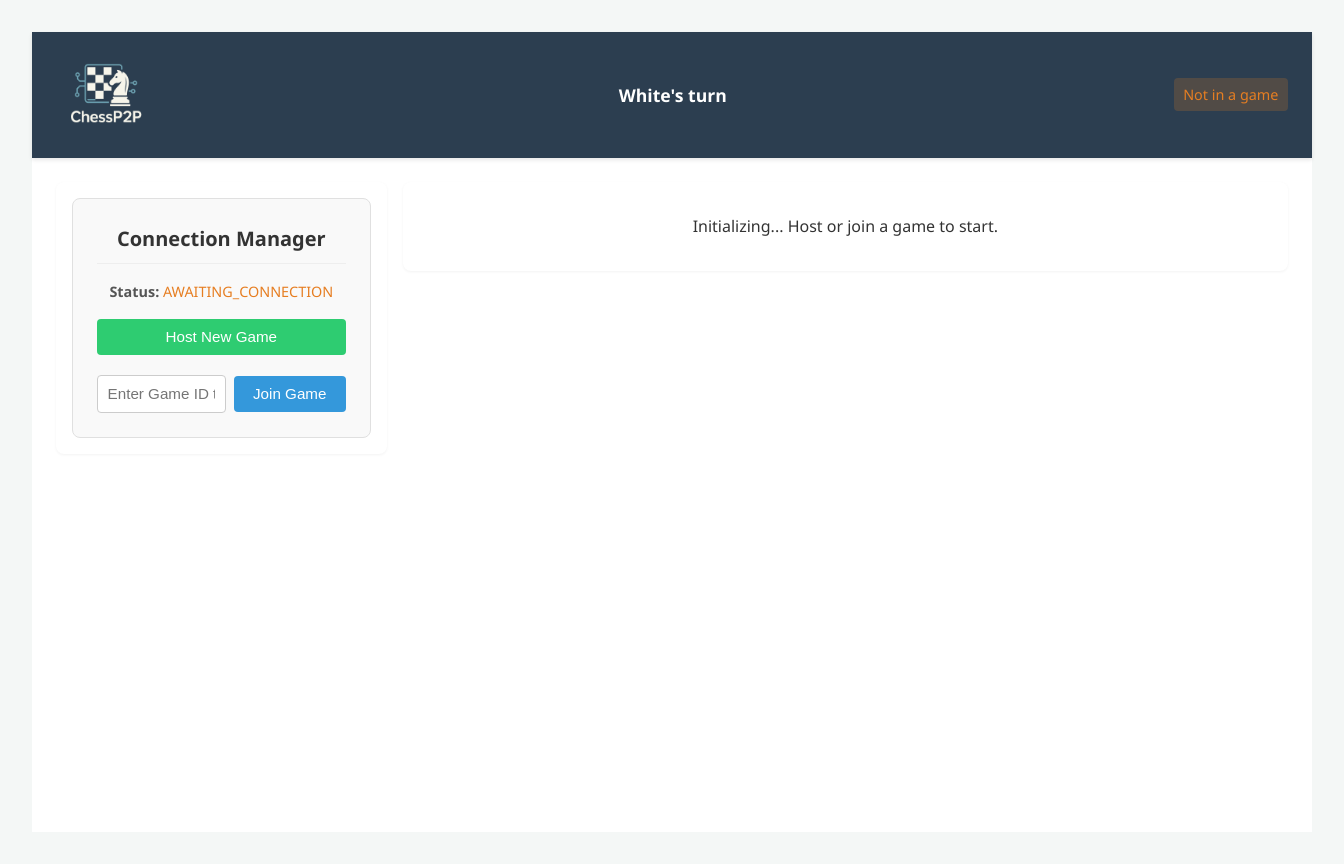
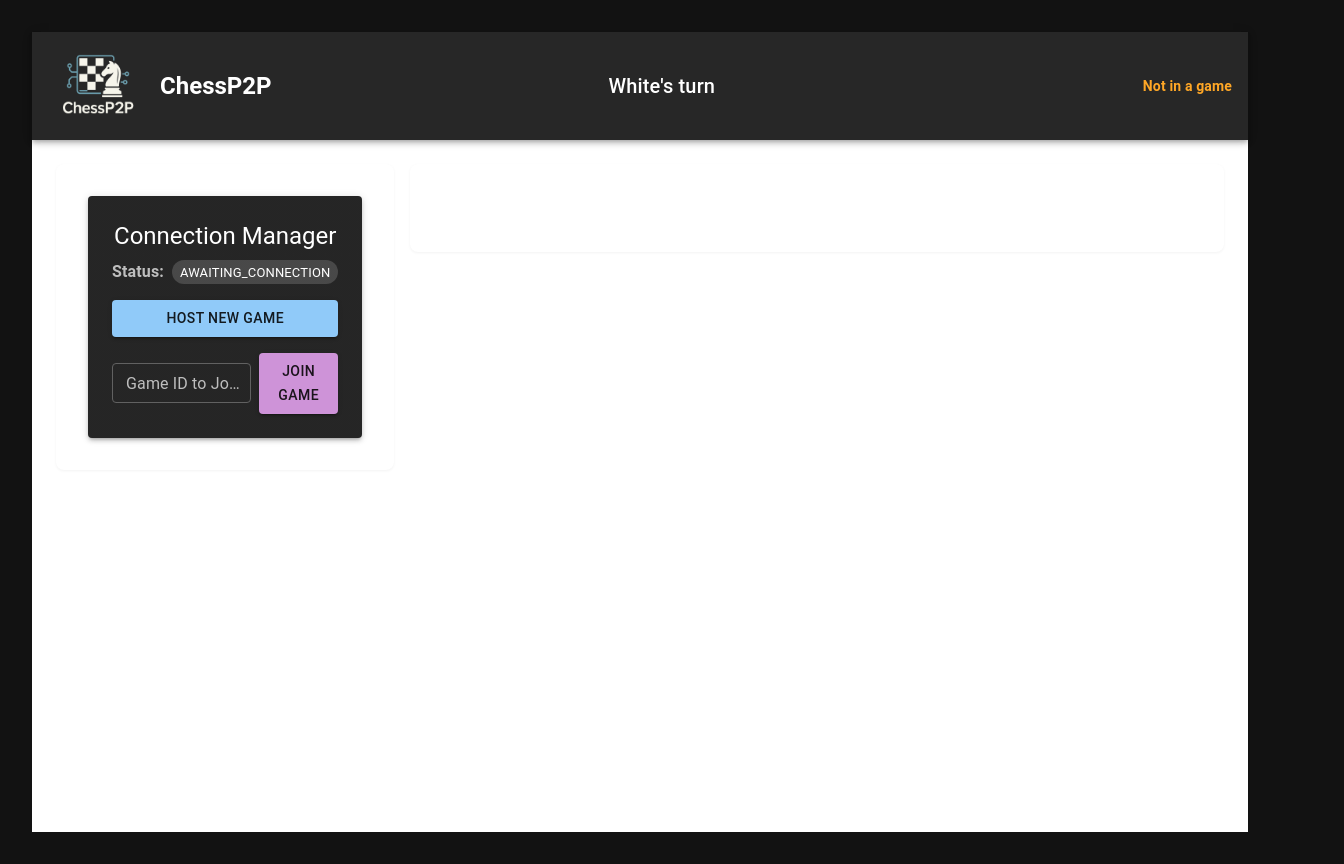
Before and after one commit to meenaren/ChessOnGithub, a React (Vite) app: page / in a window 1280 px wide. Shown: the whole page, 1344 px wide, since content can reach past the window. Built offline with nearby package versions, Linux system fonts and the light colour scheme.

Commit message:
Moved to using Material UI

```diff
--- a/package.json
+++ b/package.json
@@ -10,6 +10,9 @@
     "preview": "vite preview"
   },
   "dependencies": {
+    "@emotion/react": "^11.14.0",
+    "@emotion/styled": "^11.14.0",
+    "@mui/material": "^7.1.0",
     "chess.js": "^1.2.0",
     "react": "^19.1.0",
     "react-chessboard": "^4.7.3",
--- a/src/components/Board.tsx
+++ b/src/components/Board.tsx
@@ -38,7 +38,7 @@ const Board: React.FC<BoardProps> = ({
   };
 
   return (
-    <div style={{ width: '400px', maxWidth: '100vw' }}> {/* Basic responsive wrapper */}
+    <div style={{ width: '100%' }}> {/* Let parent containers control max-width and responsiveness */}
       <Chessboard
         position={gameFen}
         onPieceDrop={handlePieceDrop}
--- a/src/components/ConnectionManager.tsx
+++ b/src/components/ConnectionManager.tsx
@@ -1,5 +1,5 @@
 import React, { useState } from 'react';
-// Removed useGameConnection import as props will be passed down
+import { Paper, Typography, TextField, Button, Box, Stack, Chip } from '@mui/material';
 
 interface ConnectionManagerProps {
   peerId: string | null;
@@ -11,9 +11,6 @@ interface ConnectionManagerProps {
   onJoinGame: (idToJoin: string) => void;
   onLeaveGame: () => void;
   error: string | null;
-  // Props that might be displayed here or in StatusDisplay, passed from App.tsx
-  // For simplicity, if App.tsx's StatusDisplay shows these, they might not be needed here.
-  // However, the original component used them, so let's keep them for now.
   opponentPeerId: string | null;
   assignedColor: 'w' | 'b' | null;
 }
@@ -28,70 +25,138 @@ const ConnectionManager: React.FC<ConnectionManagerProps> = ({
   onJoinGame,
   onLeaveGame,
   error,
-  opponentPeerId, // Added from props
-  assignedColor,  // Added from props
+  opponentPeerId,
+  assignedColor,
 }) => {
   const [roomIdToJoin, setRoomIdToJoin] = useState('');
 
   const handleHostGameClick = () => {
-    onHostGame(); // Call the prop function
+    onHostGame();
   };
 
   const handleJoinGameClick = () => {
     if (roomIdToJoin.trim()) {
-      onJoinGame(roomIdToJoin.trim()); // Call the prop function
+      onJoinGame(roomIdToJoin.trim());
     } else {
+      // Consider using an MUI Snackbar for alerts in a real app
       alert('Please enter a Game ID to join.');
     }
   };
 
   const handleLeaveGameClick = () => {
-    onLeaveGame(); // Call the prop function
+    onLeaveGame();
+  };
+
+  const getStatusChipColor = (status: string): "default" | "primary" | "secondary" | "error" | "info" | "success" | "warning" => {
+    const lowerStatus = status.toLowerCase();
+    if (lowerStatus.includes('connected') && !lowerStatus.includes('not')) return "success";
+    if (lowerStatus.includes('connecting') || lowerStatus.includes('pending')) return "info";
+    if (lowerStatus.includes('error') || lowerStatus.includes('failed')) return "error";
+    if (lowerStatus.includes('disconnected') || lowerStatus.includes('closed')) return "warning";
+    return "default";
   };
 
   return (
-    <div className="connection-manager">
-      <h3 className="cm-title">Connection Manager</h3>
-      <div className="cm-status-section">
-        <p className="cm-status"><strong>Status:</strong> <span className={`status-${connectionStatus?.toLowerCase().replace(/_/g, '-')}`}>{connectionStatus}</span></p>
-        {error && <p className="cm-error"><strong>Error:</strong> {error}</p>}
-      </div>
+    <Paper elevation={3} sx={{ padding: 3, margin: 2, backgroundColor: 'background.paper' }}>
+      <Typography variant="h5" component="h3" gutterBottom sx={{ color: 'text.primary' }}>
+        Connection Manager
+      </Typography>
 
-      <div className="cm-info-section">
-        {peerId && <p>My Peer ID: <span className="cm-peer-id">{peerId}</span></p>}
-        {gameId && <p>Current Game ID: <span className="cm-game-id">{gameId}</span></p>}
-      </div>
+      <Box sx={{ marginBottom: 2 }}>
+        <Typography component="div" sx={{ color: 'text.secondary', display: 'flex', alignItems: 'center', gap: 1 }}>
+          <strong>Status:</strong>
+          <Chip label={connectionStatus} color={getStatusChipColor(connectionStatus)} size="small" />
+        </Typography>
+        {error && (
+          <Typography color="error" sx={{ marginTop: 1 }}>
+            <strong>Error:</strong> {error}
+          </Typography>
+        )}
+      </Box>
+
+      <Box sx={{ marginBottom: 2 }}>
+        {peerId && (
+          <Typography sx={{ color: 'text.secondary' }}>
+            My Peer ID: <Typography component="span" sx={{ color: 'text.primary', fontWeight: 'medium' }}>{peerId}</Typography>
+          </Typography>
+        )}
+        {gameId && (
+          <Typography sx={{ color: 'text.secondary' }}>
+            Current Game ID: <Typography component="span" sx={{ color: 'text.primary', fontWeight: 'medium' }}>{gameId}</Typography>
+          </Typography>
+        )}
+      </Box>
 
       {!isConnected && !gameId && (
-        <div className="cm-actions-section">
-          <button onClick={handleHostGameClick} className="cm-button cm-button-host mb-1">
+        <Stack spacing={2} sx={{ marginTop: 2 }}>
+          <Button variant="contained" color="primary" onClick={handleHostGameClick}>
             Host New Game
-          </button>
-          <div className="cm-join-group">
-            <input
-              type="text"
-              placeholder="Enter Game ID to Join"
+          </Button>
+          <Stack direction="row" spacing={1} alignItems="center">
+            <TextField
+              label="Game ID to Join"
+              variant="outlined"
+              size="small"
               value={roomIdToJoin}
               onChange={(e) => setRoomIdToJoin(e.target.value)}
-              className="cm-input cm-input-join-id"
+              fullWidth
+              InputLabelProps={{
+                style: { color: 'text.secondary' },
+              }}
+              sx={{
+                '& .MuiOutlinedInput-root': {
+                  '& .MuiOutlinedInput-notchedOutline': {
+                    borderColor: 'grey.700', // Default border color
+                  },
+                  '&:hover .MuiOutlinedInput-notchedOutline': {
+                    borderColor: 'grey.500', // Border color on hover
+                  },
+                  '&.Mui-focused .MuiOutlinedInput-notchedOutline': {
+                    borderColor: 'primary.main', // Border color when focused
+                  },
+                  // The 'color: text.primary' previously here was likely redundant or conflicting,
+                  // as input text color is specifically handled by '.MuiInputBase-input'.
+                },
+                '& .MuiInputBase-input': {
+                  color: 'text.primary', // Ensures the input text itself is the correct color
+                },
+              }}
             />
-            <button onClick={handleJoinGameClick} className="cm-button cm-button-join">Join Game</button>
-          </div>
-        </div>
+            <Button variant="contained" color="secondary" onClick={handleJoinGameClick}>
+              Join Game
+            </Button>
+          </Stack>
+        </Stack>
       )}
 
       {gameId && (
-        <div className="cm-game-active-info">
-          {isHost !== null && <p>Role: {isHost ? 'Host' : 'Joiner'}</p>}
-          {assignedColor && <p>Your Color: {assignedColor === 'w' ? 'White' : 'Black'}</p>}
-          {opponentPeerId && <p>Opponent ID: <span className="cm-peer-id">{opponentPeerId}</span></p>}
-          {isConnected && <p className="cm-connected-success"><strong>Successfully connected to opponent!</strong></p>}
-          <button onClick={handleLeaveGameClick} className="cm-button cm-button-leave mt-1">
+        <Box sx={{ marginTop: 2 }}>
+          {isHost !== null && (
+            <Typography sx={{ color: 'text.secondary' }}>
+              Role: <Typography component="span" sx={{ color: 'text.primary', fontWeight: 'medium' }}>{isHost ? 'Host' : 'Joiner'}</Typography>
+            </Typography>
+          )}
+          {assignedColor && (
+            <Typography sx={{ color: 'text.secondary' }}>
+              Your Color: <Typography component="span" sx={{ color: 'text.primary', fontWeight: 'medium' }}>{assignedColor === 'w' ? 'White' : 'Black'}</Typography>
+            </Typography>
+          )}
+          {opponentPeerId && (
+            <Typography sx={{ color: 'text.secondary' }}>
+              Opponent ID: <Typography component="span" sx={{ color: 'text.primary', fontWeight: 'medium' }}>{opponentPeerId}</Typography>
+            </Typography>
+          )}
+          {isConnected && (
+            <Typography color="success.main" sx={{ marginTop: 1, fontWeight: 'bold' }}>
+              Successfully connected to opponent!
+            </Typography>
+          )}
+          <Button variant="outlined" color="warning" onClick={handleLeaveGameClick} sx={{ marginTop: 2 }}>
             Leave Game
-          </button>
-        </div>
+          </Button>
+        </Box>
       )}
-    </div>
+    </Paper>
   );
 };
 
--- a/src/components/NavBar.tsx
+++ b/src/components/NavBar.tsx
@@ -1,5 +1,10 @@
 import React from 'react';
-import { GameStatus, type PlayerColor, type DrawType as AppDrawType } from '../utils/types';
+import { GameStatus, type PlayerColor, type DrawType } from '../utils/types';
+
+import AppBar from '@mui/material/AppBar';
+import Toolbar from '@mui/material/Toolbar';
+import Typography from '@mui/material/Typography';
+import Box from '@mui/material/Box';
 
 interface NavBarProps {
   // Connection Status Props
@@ -20,32 +25,135 @@ interface NavBarProps {
   // localPlayerColor: PlayerColor | null; // gameDisplayStatus might use this for "Your turn"
 }
 
+const getStatusColor = (status: GameStatus | undefined): string => {
+  if (!status) return 'text.primary';
+  switch (status) {
+    // Success states
+    case GameStatus.IN_PROGRESS:
+    case GameStatus.RESYNCHRONIZATION_SUCCESSFUL:
+    // Potentially game end states if we want to color them, though gameDisplayStatus might be primary
+    // case GameStatus.CHECKMATE_WHITE_WINS:
+    // case GameStatus.CHECKMATE_BLACK_WINS:
+    // case GameStatus.RESIGNATION_WHITE_WINS:
+    // case GameStatus.RESIGNATION_BLACK_WINS:
+      return 'success.main';
+
+    // Warning states
+    case GameStatus.AWAITING_CONNECTION:
+    case GameStatus.SETTING_UP:
+    case GameStatus.WHITE_IN_CHECK:
+    case GameStatus.BLACK_IN_CHECK:
+    case GameStatus.CONNECTION_LOST_ATTEMPTING_RECONNECT:
+    case GameStatus.OPPONENT_RECONNECTED_AWAITING_SYNC:
+    case GameStatus.RESYNCHRONIZING_GAME_STATE:
+      return 'warning.main';
+
+    // Error states
+    case GameStatus.CONNECTION_FAILED:
+    case GameStatus.DISCONNECTED_OPPONENT_LEFT:
+    case GameStatus.RESYNCHRONIZATION_FAILED:
+    case GameStatus.GAME_ENDED_BY_ERROR:
+      return 'error.main';
+
+    // Info/Neutral states (e.g., draws)
+    case GameStatus.STALEMATE_DRAW:
+    case GameStatus.DRAW_BY_THREEFOLD_REPETITION:
+    case GameStatus.DRAW_BY_FIFTY_MOVE_RULE:
+    case GameStatus.DRAW_BY_INSUFFICIENT_MATERIAL:
+    case GameStatus.DRAW_AGREED:
+    default:
+      return 'info.main'; // Default for any other states or if specific color isn't critical
+  }
+};
+
 const NavBar: React.FC<NavBarProps> = ({
   connectionStatusDisplay,
   gameId,
   // peerId,
   // isHost,
-  opponentPeerId,
+  // opponentPeerId,
   rawConnectionStatus,
   gameDisplayStatus,
   // currentTurn, // gameDisplayStatus should incorporate this
   // isCheck, // gameDisplayStatus should incorporate this
 }) => {
   return (
-    <nav className="navbar">
-      <img src="logo.png" alt="ChessP2P Logo" className="navbar-logo" />
-      <div className="navbar-game-status">
-        <strong>{gameDisplayStatus}</strong>
-      </div>
-      <div className={`navbar-connection-status status-${rawConnectionStatus?.toLowerCase().replace(/_/g, '-')}`}>
-        <span>{connectionStatusDisplay}</span>
-        {gameId && ( // Show Room ID if gameId exists, opponentPeerId check removed to show even if waiting
-          <span className="navbar-status-details">
-            (Room: {gameId})
-          </span>
-        )}
-      </div>
-    </nav>
+    <AppBar position="static">
+      <Toolbar
+        sx={{
+          display: 'flex',
+          alignItems: 'center',
+          justifyContent: 'space-between',
+          flexWrap: 'wrap',
+          gap: { xs: 1, sm: 2 },
+          py: { xs: 1, sm: 0.5 }, // Padding top/bottom for toolbar
+          px: { xs: 1, sm: 2 }   // Padding left/right for toolbar
+        }}
+      >
+        {/* Logo */}
+        <Box sx={{ display: 'flex', alignItems: 'center', my: { xs: 0.5, sm: 0 } }}>
+          <Box
+            component="img"
+            sx={{
+              height: 100,
+              width: 100,
+              display: 'block', // Remove extra space below img
+            }}
+            alt="ChessP2P Logo"
+            src="/ChessOnGithub/logo.png" // Assuming this path is correct for the project setup
+          />
+          <Typography variant="h5" component="h1" sx={{ ml: 1.5, color: 'common.white', fontWeight: 'bold', alignSelf: 'center' }}>
+            ChessP2P
+          </Typography>
+        </Box>
+
+        {/* Game Status */}
+        <Typography
+          variant="h6"
+          component="div"
+          sx={{
+            flexGrow: 1,
+            textAlign: 'center',
+            fontWeight: 'medium',
+            my: { xs: 0.5, sm: 0 },
+            px: { xs: 1, sm: 2 }, // Padding to prevent text touching edges if logo/status are wide
+            order: { xs: 3, sm: 2 }, // Ensure game status is last on XS if wrapped, middle on SM+
+            width: { xs: '100%', sm: 'auto' }, // Full width on XS if wrapped
+            color: 'common.white' // Added color for visibility
+          }}
+        >
+          {gameDisplayStatus}
+        </Typography>
+
+        {/* Connection Status */}
+        <Box
+          sx={{
+            display: 'flex',
+            flexDirection: 'column',
+            alignItems: { xs: 'center', sm: 'flex-end' },
+            textAlign: { xs: 'center', sm: 'right' },
+            minWidth: { sm: '180px' },
+            my: { xs: 0.5, sm: 0 },
+            order: { xs: 2, sm: 3 } // Ensure connection status is second on XS, last on SM+
+          }}
+        >
+          <Typography
+            variant="body2"
+            sx={{
+              color: getStatusColor(rawConnectionStatus),
+              fontWeight: 'bold',
+            }}
+          >
+            {connectionStatusDisplay}
+          </Typography>
+          {gameId && (
+            <Typography variant="caption" sx={{ color: 'common.white', mt: 0.25 }}> {/* Changed color */}
+              (Room: {gameId})
+            </Typography>
+          )}
+        </Box>
+      </Toolbar>
+    </AppBar>
   );
 };
 
--- a/src/main.tsx
+++ b/src/main.tsx
@@ -1,11 +1,22 @@
-import React from 'react'
-import ReactDOM from 'react-dom/client'
-import App from './App.tsx'
+import React from 'react';
+import ReactDOM from 'react-dom/client';
+import App from './App.tsx';
 import './styles/main.css';
 // import './index.css' // Vite's default global styles, can be removed if main.css covers all needs
+import { ThemeProvider, createTheme } from '@mui/material/styles';
+import CssBaseline from '@mui/material/CssBaseline';
+
+const darkTheme = createTheme({
+  palette: {
+    mode: 'dark',
+  },
+});
 
 ReactDOM.createRoot(document.getElementById('root')!).render(
   <React.StrictMode>
-    <App />
+    <ThemeProvider theme={darkTheme}>
+      <CssBaseline />
+      <App />
+    </ThemeProvider>
   </React.StrictMode>,
-)
+);
--- a/src/styles/main.css
+++ b/src/styles/main.css
@@ -255,6 +255,7 @@ button:disabled {
 }
 
 /* Basic input styling */
+/*
 input[type="text"],
 input[type="password"],
 input[type="email"],
@@ -267,6 +268,7 @@ select {
   width: calc(100% - 1.2rem); /* Full width minus padding */
   box-sizing: border-box;
 }
+*/
 
 /* Styles for game components to ensure visibility */
 .game-area {
```
Also changed, not shown: 1 other file (tests, documents, lock files or other folders).
